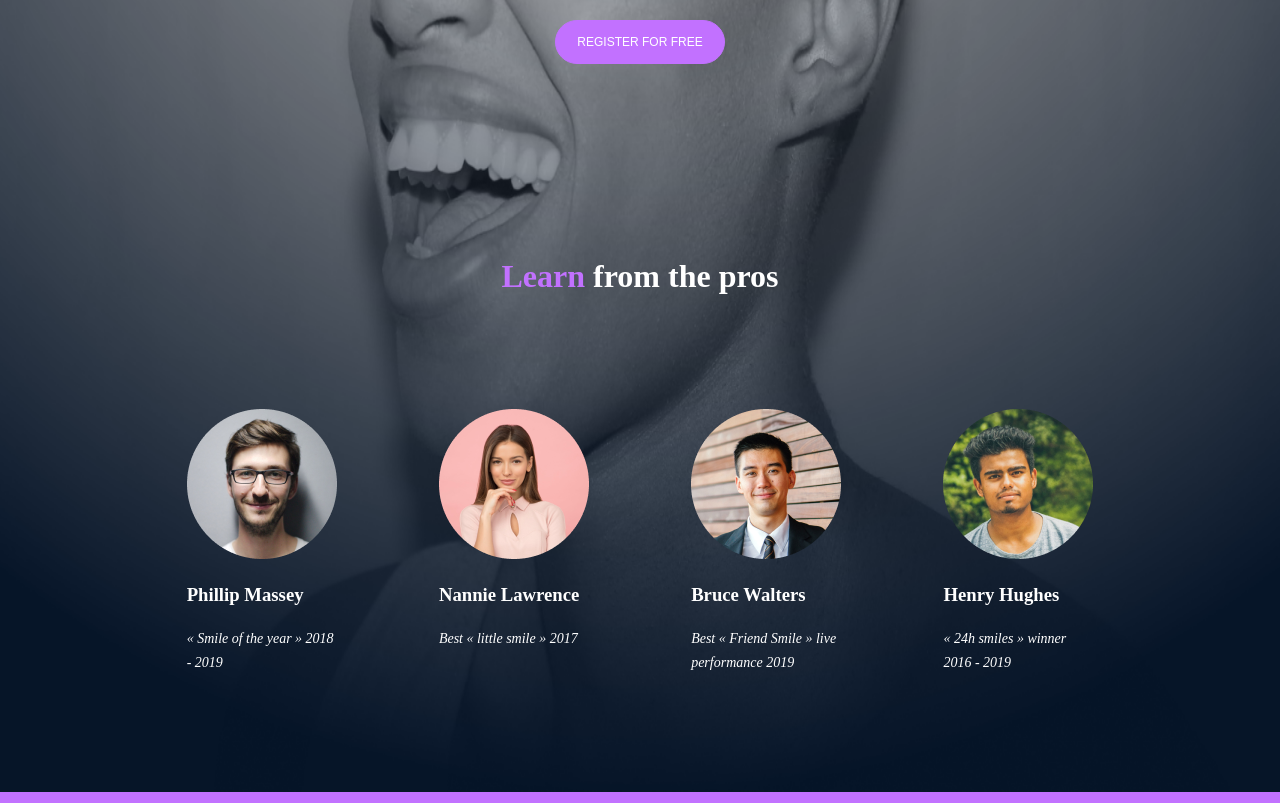
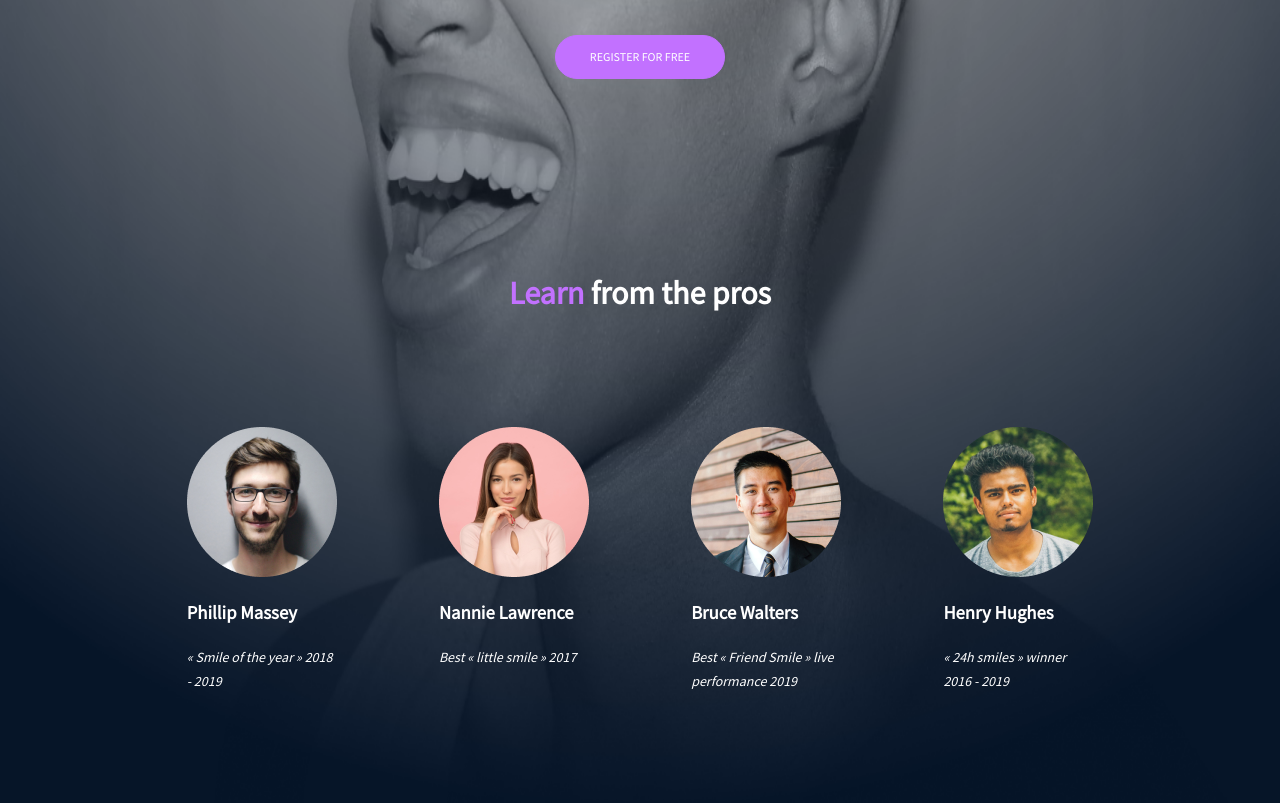
Before and after one commit to AhmedAnwar616/alx_html_css, a plain HTML site: page css_advanced/index.html in a window 1280 px wide. Shown: the part 507-1310 px from the top of the page. Drawn offline with Linux system fonts and the light colour scheme.

Commit message:
font family add

```diff
--- a/css_advanced/style.css
+++ b/css_advanced/style.css
@@ -1,6 +1,13 @@
+@font-face {
+    font-family: my font;
+    src: url(./source-sans-pro/SourceSansPro-Regular.otf);
+}
+
+
 /* css reset rules */
 * {
     box-sizing: border-box;
+    font-family: my font;
 }
 
 body {
```
